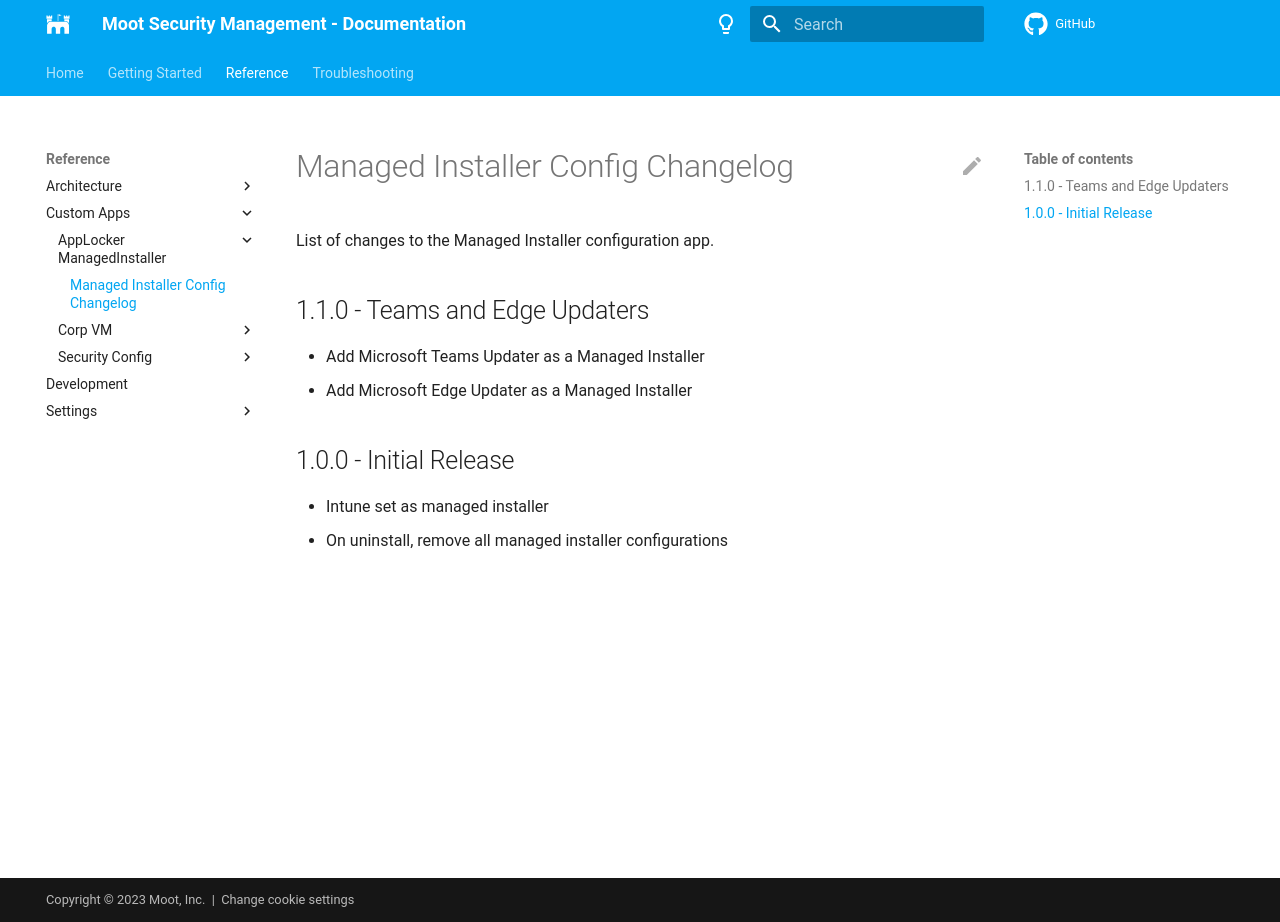
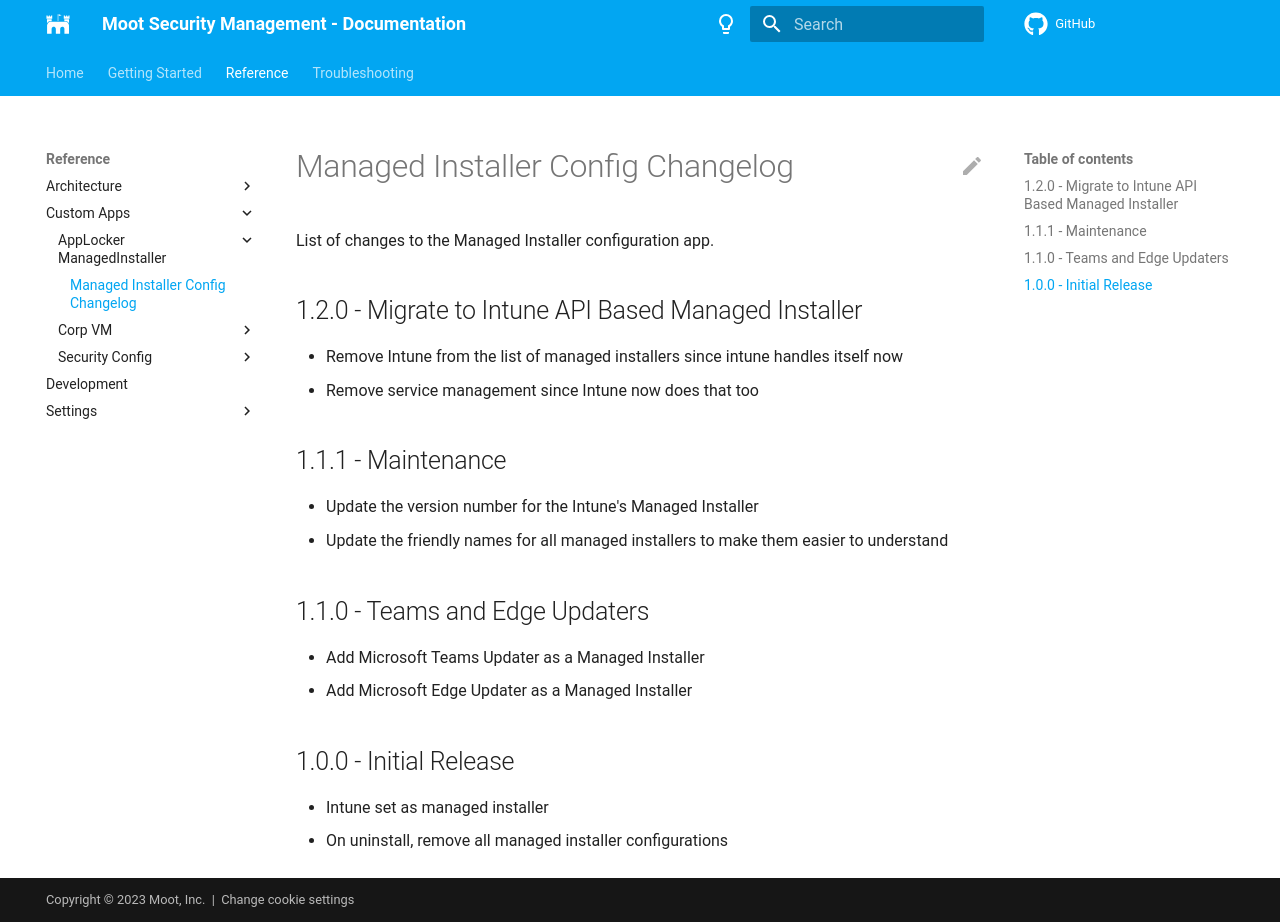
Before and after one commit to Software-Hardware-Integration-Lab/Documentation, an MkDocs documentation site: the page built from docs/Reference/Custom-Apps/AppLocker-ManagedInstaller/Changelog.md, in a window 1280 px wide and 922 px high. Built offline with MkDocs 1.6.1 and Material for MkDocs 9.7.7, drawn with Linux system fonts in a browser that asks for light colours; comment, search, counter and statistics services are not loaded.

Commit message:
Update for new Intune Capabilities
Detail the latest changes.

```diff
--- a/docs/Reference/Custom-Apps/AppLocker-ManagedInstaller/Changelog.md
+++ b/docs/Reference/Custom-Apps/AppLocker-ManagedInstaller/Changelog.md
@@ -1,6 +1,16 @@
 # Managed Installer Config Changelog
 
 List of changes to the Managed Installer configuration app.
+
+## 1.2.0 - Migrate to Intune API Based Managed Installer
+
+- Remove Intune from the list of managed installers since intune handles itself now
+- Remove service management since Intune now does that too
+
+## 1.1.1 - Maintenance
+
+- Update the version number for the Intune's Managed Installer
+- Update the friendly names for all managed installers to make them easier to understand
 
 ## 1.1.0 - Teams and Edge Updaters
 
```
